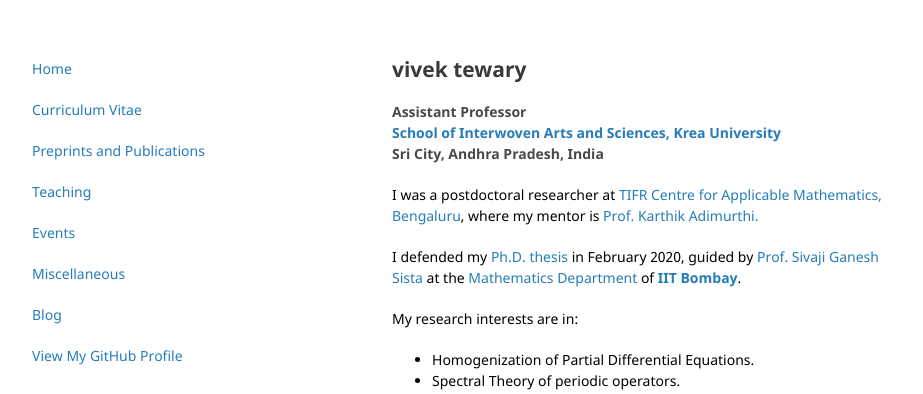
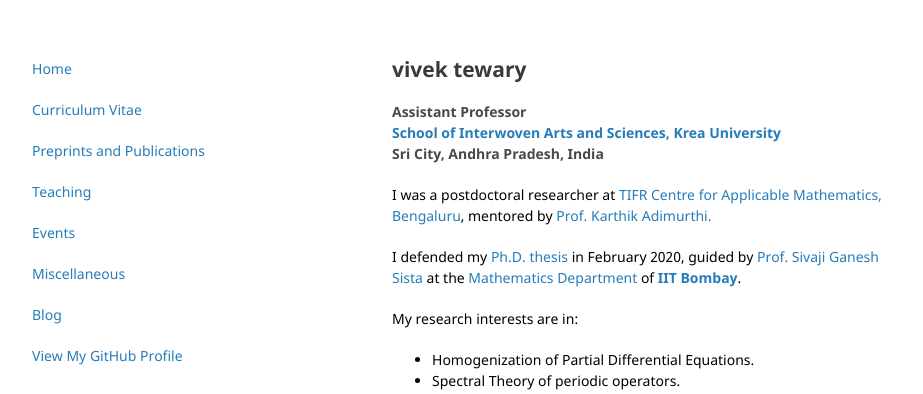
Before and after one commit to vivektewary/vivektewary.github.io, a Jekyll site: the page built from index.html, in a window 1280 px wide and 900 px high. Shown: the top 394 px of the window, without its empty margins (178-1101 px from the left). Built offline with Jekyll 4.4.1, drawn with Linux system fonts in a browser that asks for light colours.

Commit message:
some changes

```diff
--- a/index.html
+++ b/index.html
@@ -6,7 +6,7 @@ title: Home
 
 <h4>Assistant Professor<br><a href="https://krea.edu.in/sias/"style="text-decoration:none" target="_blank">School of Interwoven Arts and Sciences, Krea University</a><br> Sri City, Andhra Pradesh, India</h4>
 <p>
-I was a postdoctoral researcher at <a href="https://www.math.tifrbng.res.in/"style="text-decoration:none" target="_blank">TIFR Centre for Applicable Mathematics, Bengaluru</a>, where my mentor is <a href="https://sites.google.com/view/karthikadimurthi/home"
+I was a postdoctoral researcher at <a href="https://www.math.tifrbng.res.in/"style="text-decoration:none" target="_blank">TIFR Centre for Applicable Mathematics, Bengaluru</a>, mentored by <a href="https://sites.google.com/view/karthikadimurthi/home"
 target="_blank"style="text-decoration:none">Prof. Karthik Adimurthi.</a>
 </p>
 <p>I defended my <a href="Thesis.pdf"style="text-decoration:none"target="_blank">Ph.D. thesis</a> in February 2020, guided by <a href="http://www.math.iitb.ac.in/~siva/"
--- a/pubs.html
+++ b/pubs.html
@@ -12,7 +12,7 @@ title: Home
 <br>
 <h2>Publications</h2>
 <ul>
-<li><a href="https://doi.org/10.1007/s12044-023-00734-6"style="text-decoration:none" target="_blank">Hölder regularity for fractional p-Laplace equations</a>, with Karthik Adimurthi and Harsh Prasad, publisbhed in <i>Proceedings - Mathematical Sciences</i>, vol.133, no. 14, pages 1-24, 30 May 2023, preprint at <a href="https://arxiv.org/abs/2203.13082"style="text-decoration:none" target="_blank"> arxiv:2203.13082 [math.AP]</a></li>
+<li><a href="https://doi.org/10.1007/s12044-023-00734-6"style="text-decoration:none" target="_blank">Hölder regularity for fractional p-Laplace equations</a>, with Karthik Adimurthi and Harsh Prasad, published in <i>Proceedings - Mathematical Sciences</i>, vol.133, no. 14, pages 1-24, 30 May 2023, preprint at <a href="https://arxiv.org/abs/2203.13082"style="text-decoration:none" target="_blank"> arxiv:2203.13082 [math.AP]</a></li>
 <li><a href="https://doi.org/10.1016/j.jde.2022.12.029"style="text-decoration:none" target="_blank">Local boundedness of variational solutions to nonlocal double phase parabolic equations</a>, with Harsh Prasad, published in <i>Journal of Differential Equations</i>, vol. 351, pages 243-276, 5 April 2023, preprint at <a href="https://arxiv.org/abs/2112.02345"style="text-decoration:none" target="_blank"> arxiv:2112.02345 [math.AP]</a></li>
 <li><a href="https://doi.org/10.1051/cocv/2022087"style="text-decoration:none" target="_blank">Existence of variational solutions of nonlocal evolution equations via convex minimization</a>, with Harsh Prasad, published in <i>ESAIM: Control, Optimisation and Calculus of Variations (ESAIM: COCV)</i>, vol. 29, published online on 11 January 2023. preprint at <a href="https://arxiv.org/abs/2112.00402"style="text-decoration:none" target="_blank">arxiv:2112.00402 [math.AP]</a></li>
 <li><a href="https://doi.org/10.1007/s00028-022-00834-2"style="text-decoration:none" target="_blank">Existence of variational solutions to doubly nonlinear nonlocal evolution equations via minimizing movements</a>, with Suchandan Ghosh, Dharmendra Kumar and Harsh Prasad, published in <i>Journal of Evolution Equations</i>, vol. 22, no. 74, September 2022. preprint at <a href="https://arxiv.org/abs/2201.00634"style="text-decoration:none" target="_blank">arXiv:2201.00634 [math.AP]</a></li>
```
